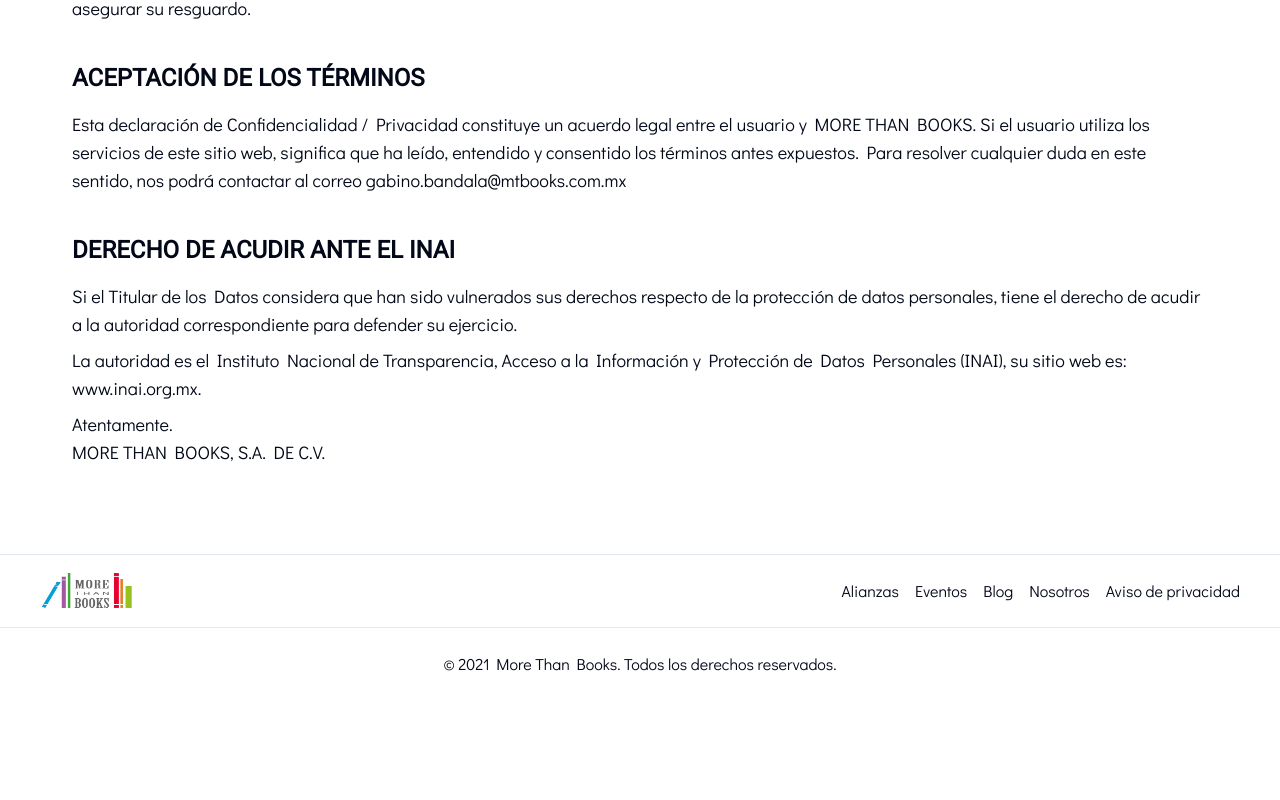
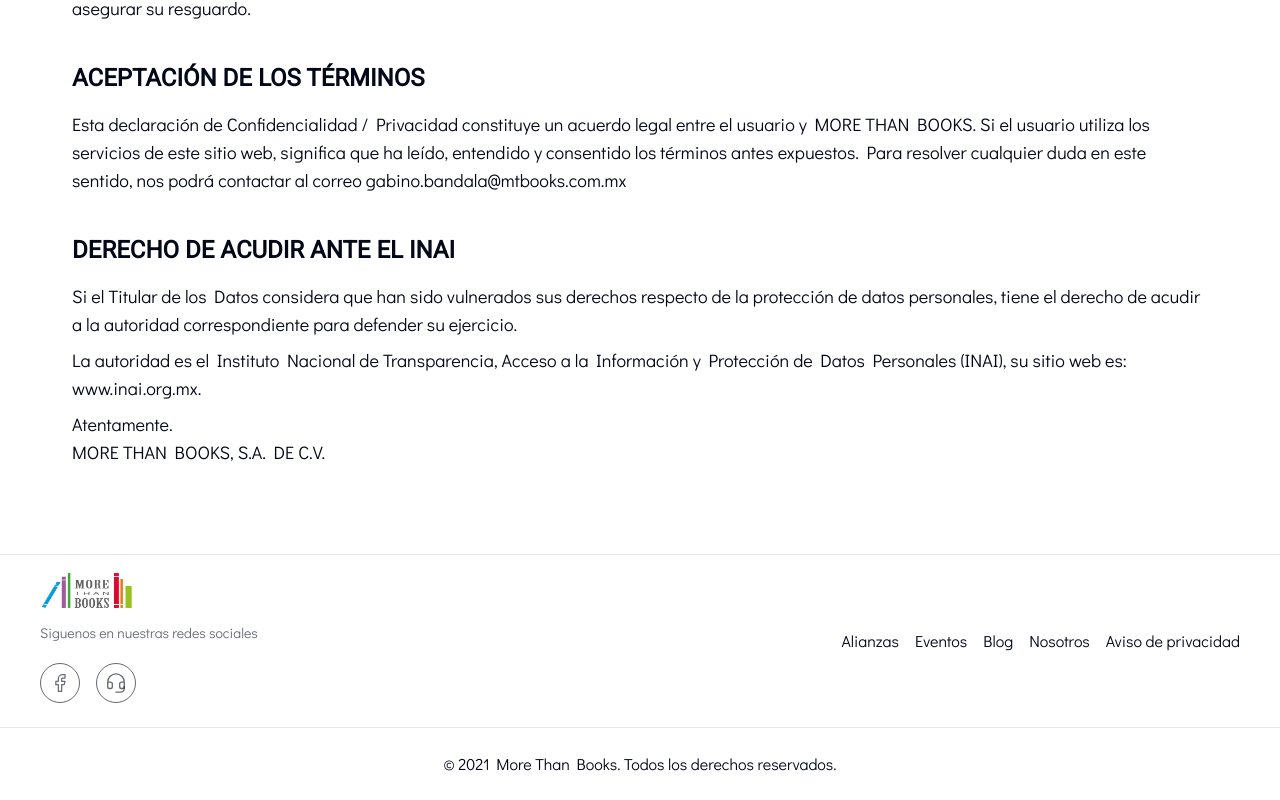
Before and after one commit to Diego-SJ/more-than-books, a Next.js app: page /aviso-de-privacidad in a window 1280 px wide. Shown: the part 2118-2918 px from the top of the page. Before the commit the page ends 2818 px from the top, so only its background shows below. Built offline with nearby package versions, Linux system fonts and the light colour scheme.

Commit message:
improve fotter

```diff
--- a/src/app/blog/page.tsx
+++ b/src/app/blog/page.tsx
@@ -70,7 +70,7 @@
 				data-aos="fade-up"
 				data-aos-delay="0"
 				data-aos-duration="300"
-				className="mb-11 sm:mb-10 md:mb-8 container rounded-2xl max-w-[95%] xl:max-w-[95%] 2xl:max-w-[1400px] flex justify-center items-center py-8 bg-primary mt-20 overflow-hidden relative"
+				className="mb-11 max-h-40 sm:mb-10 md:mb-8 container rounded-2xl max-w-[95%] xl:max-w-[95%] 2xl:max-w-[1400px] flex justify-center items-center py-8 bg-primary mt-20 overflow-hidden relative"
 			>
 				<svg
 					xmlns="http://www.w3.org/2000/svg"
@@ -88,7 +88,7 @@
 					alt="bulb"
 					width={500}
 					height={300}
-					className="hidden sm:block w-auto h-auto object-contain drop-shadow-3xl z-[0] bounce-1"
+					className="hidden sm:block w-auto h-auto object-contain drop-shadow-3xl z-[0] bounce-1 max-h-28"
 				/>
 				<h1 className="text-5xl font-roboto font-bold w-full text-center text-primary-foreground z-[0] min-w-[50%]">
 					Blog
@@ -98,7 +98,7 @@
 					alt="pencil"
 					width={500}
 					height={300}
-					className="hidden sm:block w-auto h-auto object-contain drop-shadow-3xl z-[0] bounce-2"
+					className="hidden sm:block w-auto h-auto object-contain drop-shadow-3xl z-[0] bounce-2 max-h-28"
 				/>
 			</header>
 			<header className="container  flex flex-col sm:flex-row relative">
@@ -109,6 +109,7 @@
 					data-aos="fade-up"
 					data-aos-delay="100"
 					data-aos-duration="300"
+					data-aos-offset="-1000"
 					className="flex flex-col items-start w-full justify-center"
 				>
 					<h1 className="text-3xl sm:text-5xl sm:text-start font-roboto font-bold mb-4 w-full text-center text-foreground">
@@ -129,6 +130,7 @@
 						data-aos="fade-up"
 						data-aos-delay="200"
 						data-aos-duration="300"
+						data-aos-offset="-1000"
 					/>
 				</div>
 			</header>
--- a/src/components/footer.tsx
+++ b/src/components/footer.tsx
@@ -1,4 +1,5 @@
 'use client'
+import { Facebook, Headset } from 'lucide-react'
 import Image from 'next/image'
 import Link from 'next/link'
 import React from 'react'
@@ -11,7 +12,7 @@
 	return (
 		<footer className={`bg-white flex flex-col font-didact font-base mt-${mt} z-[0] relative`}>
 			<div className="flex justify-between border-y border-slate-200 py-4 px-10 flex-col gap-7 sm:flex-row">
-				<div className="block font-roboto">
+				<div className="inline-flex flex-col font-roboto">
 					<Image
 						src="/images/webp/logo.webp"
 						alt="logo"
@@ -20,6 +21,32 @@
 						height={100}
 						className={`h-10 `}
 					/>
+
+					<p className="text-foreground/60 text-sm my-3">Siguenos en nuestras redes sociales</p>
+					<div className="flex gap-4 mb-2 mt-2">
+						<a
+							href="https://www.facebook.com/profile.php?id=100057260987707"
+							target="_blank"
+							rel="noreferrer"
+							className="border border-foreground/60 rounded-full w-10 h-10 grid place-content-center hover:border-primary group transition-all"
+						>
+							<Facebook
+								size={20}
+								strokeWidth={1.5}
+								className="text-foreground/60 transition-all group-hover:text-primary"
+							/>
+						</a>
+						<Link
+							href="/contacto"
+							className="border border-foreground/60 rounded-full w-10 h-10 grid place-content-center hover:border-primary group transition-all"
+						>
+							<Headset
+								size={22}
+								strokeWidth={1.5}
+								className="text-foreground/60 transition-all group-hover:text-primary"
+							/>
+						</Link>
+					</div>
 				</div>
 				<ul className="flex sm:items-center flex-col list-none gap-4 sm:flex-row">
 					<li>
```
